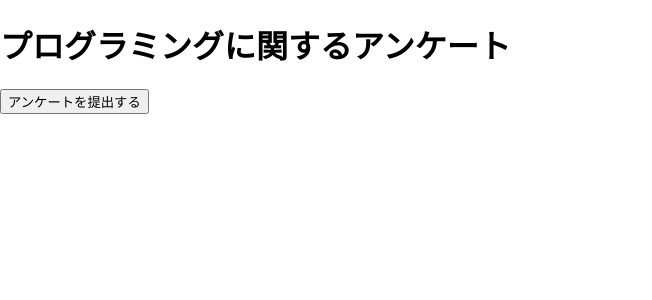
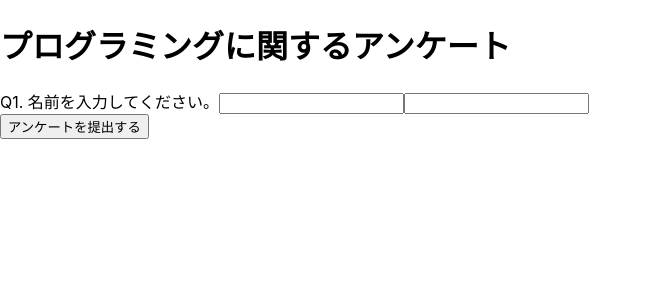
Before and after one commit to Takumikimura1899/questionnaire, a Next.js app: page / in a window 1280 px wide. Shown: the top 300 px of the page, without its empty margins (0-652 px from the left). Built offline with nearby package versions, Linux system fonts and the light colour scheme.

Commit message:
typescript react-fook-form register

```diff
--- a/pages/index.js
+++ b/pages/index.tsx
@@ -1,9 +1,13 @@
 import Head from 'next/head';
 import Image from 'next/image';
+import { FormEvent } from 'react';
+import { useForm } from 'react-hook-form';
 import styles from '../styles/Home.module.css';
 
 export default function Home() {
-  const onSubmit = (e) => {
+  const { register } = useForm();
+
+  const onSubmit = (e: FormEvent) => {
     e.preventDefault();
     console.log('submitted!');
   };
@@ -12,6 +16,11 @@ export default function Home() {
     <>
       <h1>プログラミングに関するアンケート</h1>
       <form onSubmit={onSubmit}>
+        <div>
+          <label htmlFor="name">Q1. 名前を入力してください。</label>
+          <input id="name" />
+          <input id="name" {...register('name')} />
+        </div>
         <input type="submit" value="アンケートを提出する" />
       </form>
     </>
```
Also changed, not shown: tsconfig.json (+4 -14 lines).
